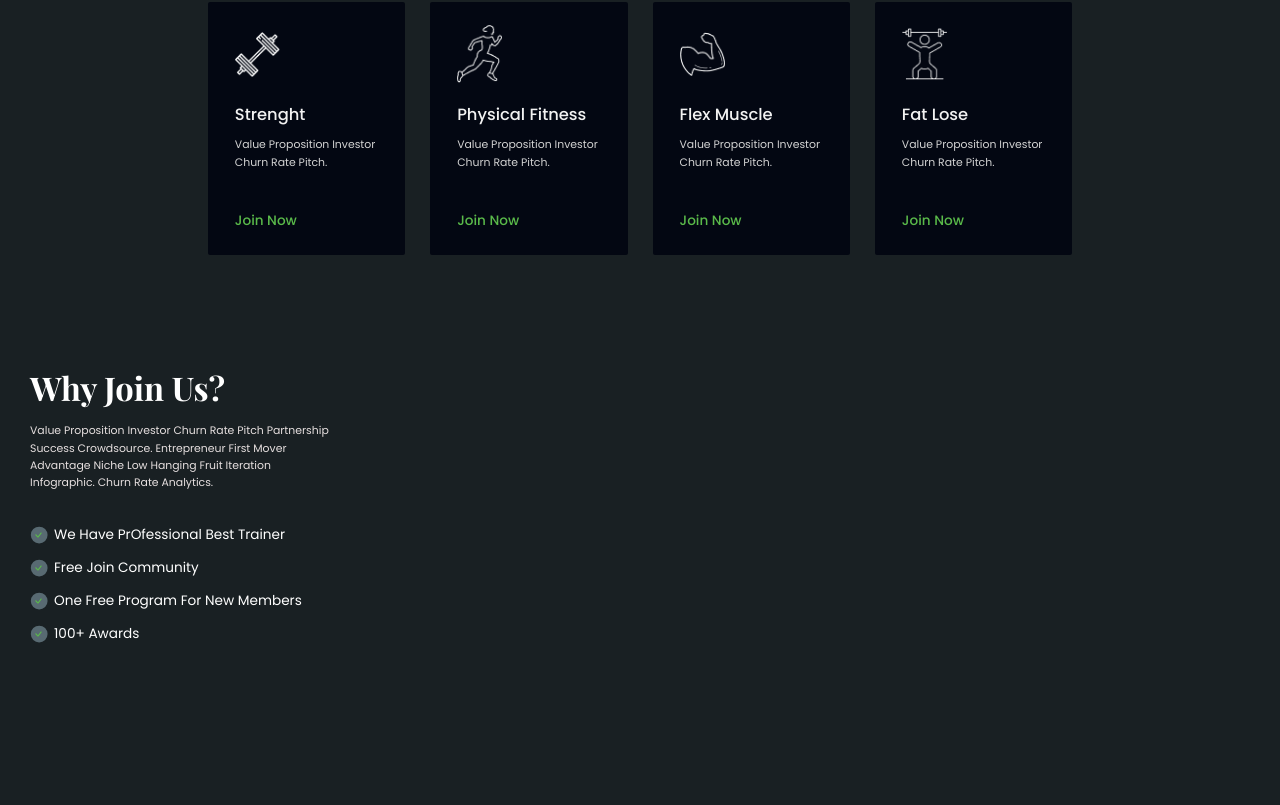
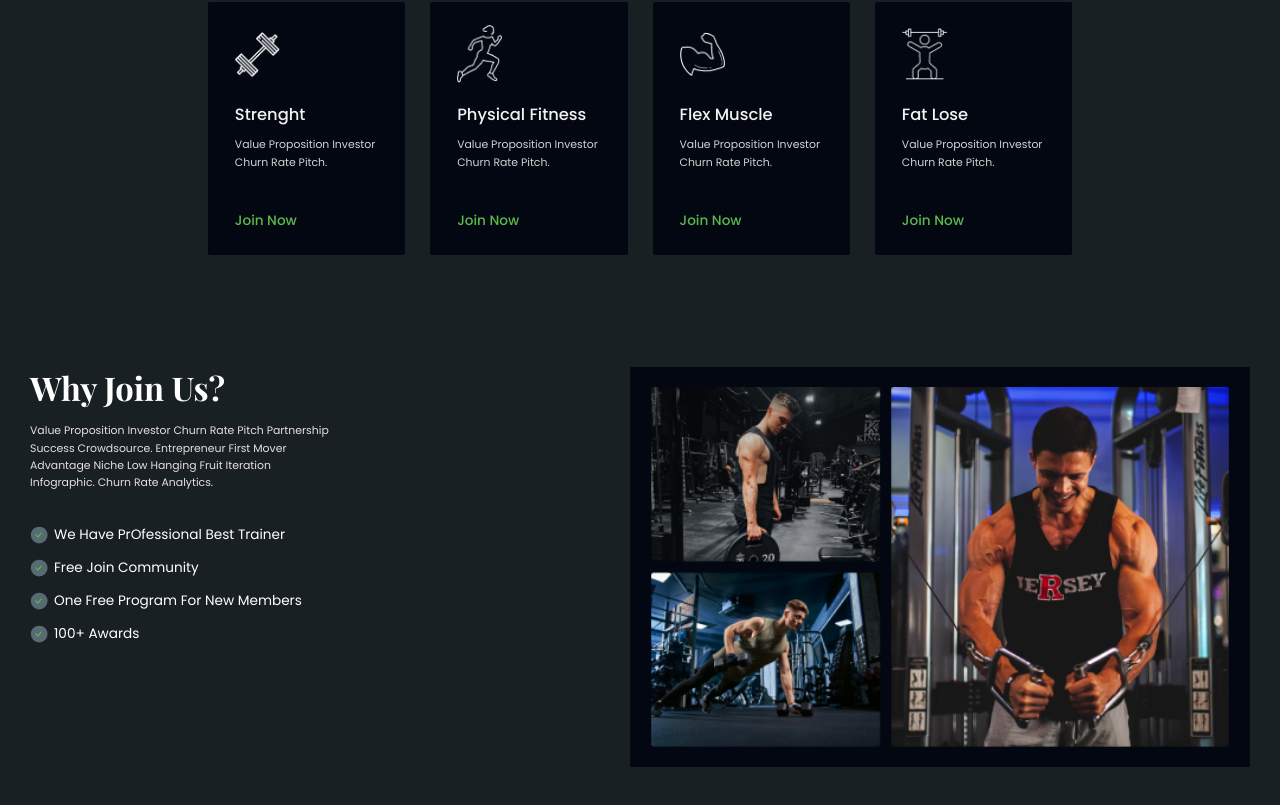
Before and after one commit to AkmaljonCoder/Bravaa, a React (Create React App) app: page / in a window 1280 px wide. Shown: the part 1011-1816 px from the top of the page. Before the commit the page ends 1769 px from the top, so only its background shows below. Built offline with nearby package versions, Linux system fonts and the light colour scheme; a web font is replaced by a local one.

Commit message:
opportunities completed

```diff
--- a/src/App.css
+++ b/src/App.css
@@ -46,6 +46,5 @@ body{
   position: fixed;
   z-index: 1;
   transition: all ease 0.3s;
-  background-color: rgba(0, 0, 0, 0.363);
-  backdrop-filter: blur(20px);
+  background-color: #030712
 }
--- a/src/components/Fields/style.jsx
+++ b/src/components/Fields/style.jsx
@@ -42,7 +42,7 @@ export const CardsWr = styled.div`
     justify-content: center;
     align-items: center;
     flex-wrap: wrap;
-    margin-bottom: 50px;
+    margin-bottom: 100px;
 `
 
 export const Card = styled.div`
--- a/src/components/Opportunities/Opportunities.jsx
+++ b/src/components/Opportunities/Opportunities.jsx
@@ -1,5 +1,5 @@
 import React from 'react'
-import { Container, LinkWr, Paragraph, TextDiv, Title } from './style'
+import { Container, ImagesDiv, LinkWr, Paragraph, TextDiv, Title } from './style'
 
 import Tick from '../../assets/Opportunities/tick.svg'
 
@@ -37,6 +37,11 @@ const Opportunities = () => {
                 <h3>100+ awards</h3>
             </LinkWr>
         </TextDiv>
+        <ImagesDiv>
+            <img src={FirstPic} alt="" className="first grid-image" />
+            <img src={SecondPic} alt="" className="second grid-image" />
+            <img src={ThirdPic} alt="" className="third grid-image" />
+        </ImagesDiv>
     </Container>
   )
 }
--- a/src/components/Opportunities/style.jsx
+++ b/src/components/Opportunities/style.jsx
@@ -7,7 +7,16 @@ export const Container = styled.div`
     display: flex;
     align-items: start;
     justify-content: space-between;
-    margin: 100px 0;
+    margin-bottom: 100px;
+
+    @media (max-width:1010px) {
+        flex-direction: column;
+        align-items: center;
+    }
+
+    @media (max-width:520px) {
+        align-items: start;
+    }
 `
 
 export const TextDiv = styled.div`
@@ -16,6 +25,17 @@ export const TextDiv = styled.div`
     justify-content: start;
     align-items: start;
     margin-left: 30px;
+
+    @media (max-width:1010px) {
+        margin-left: 0;
+        align-items: center;
+        margin-bottom: 50px;
+    }
+
+    @media (max-width:520px) {
+        align-items: start;
+        margin-left: 30px;
+    }
 `
 
 export const Title = styled.h1`
@@ -38,6 +58,18 @@ export const Paragraph = styled.p`
     text-transform: capitalize;
     color: #E7E0E0;
     margin-bottom: 34px;
+
+    @media (max-width:1010px) {
+        text-align: center;
+        width: 450px;
+    }
+
+    @media (max-width:520px) {
+        width: auto;
+        max-width: 300px;
+        margin-right: 30px;
+        text-align: start;
+    }
 `
 
 export const LinkWr = styled.div`
@@ -60,4 +92,91 @@ export const LinkWr = styled.div`
         text-transform: capitalize;
         color: #FFFFFF;
     }
+
+    @media (max-width:1010px) {
+        width: 300px;
+        height: 40px;
+        background-color: #03071289;
+        border-radius: 10px;
+
+        img{
+            margin-left: 10px;
+        }
+    }
+
+    @media (max-width:425px) {
+        width: auto;
+        background-color: rgb(0,0,0,0);
+        img{
+            margin-left: 0;
+        }
+    }
 `
+
+export const ImagesDiv = styled.div`
+    width: 620px;
+    height: 400px;
+    background-color: #030712;
+    margin-right: 30px;
+    display: grid;
+    grid-template-areas:
+        "first first third third"
+        "second second third third"
+    ;
+    gap: 10px;
+    padding: 20px;
+
+    .first{
+        width: 100%;
+        height: 100%;
+        grid-area: first;
+    }
+
+    .second{
+        width: 100%;
+        height: 100%;
+        grid-area: second;
+    }
+
+    .third{
+        width: 100%;
+        height: 100%;
+        grid-area: third;
+    }
+
+    @media (max-width:1010px) {
+        width: 90%;
+        margin-right: 0;
+        grid-template-areas:
+        "first third second"
+        ;
+
+        .first{
+            height: auto;
+        }
+        .second{
+            height: auto;
+        }
+        .third{
+            height: auto;
+        }
+    }
+
+    @media (max-width:650px) {
+        width: 100%;
+        height: auto;
+        display: flex;
+        flex-wrap: wrap;
+        justify-content: center;
+
+        .grid-image{
+            width: auto;
+        }
+    }
+
+    @media (max-width:445px) {
+        .grid-image{
+            width: 300px;
+        }
+    }
+`
```
